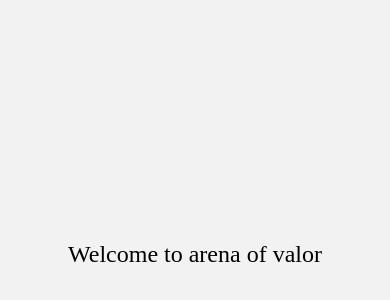
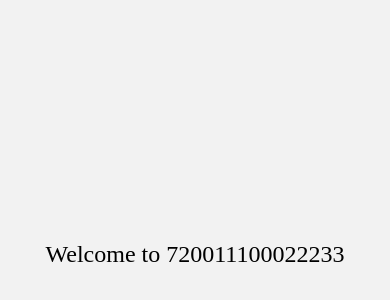
Before and after one commit to NaruchaTMG/tmg-react-native, a React Native app: screen /MainScreen in a window 390 px wide. Shown: the part 168-468 px from the top of the page. Built offline with nearby package versions, Linux system fonts and the light colour scheme.

Commit message:
initial mobx

```diff
--- a/App.tsx
+++ b/App.tsx
@@ -17,6 +17,7 @@
   View,
 } from 'react-native';
 import AppNavigator from './src/AppNavigator.tsx';
+import {store, StoreProvider} from './src/stores';
 
 function FirstWidget(props: {
   onPress: () => void,
@@ -225,7 +226,9 @@
 
 function App(): React.JSX.Element {
   return (
-      <AppNavigator />
+      <StoreProvider value={store}>
+        <AppNavigator />
+      </StoreProvider>
   );
 }
 
--- a/babel.config.js
+++ b/babel.config.js
@@ -1,3 +1,7 @@
 module.exports = {
   presets: ['module:@react-native/babel-preset'],
+  plugins: [["@babel/plugin-proposal-class-properties"]],
+  assumptions: {
+    "setPublicClassFields": false
+  }
 };
--- a/package.json
+++ b/package.json
@@ -15,6 +15,8 @@
     "@react-navigation/bottom-tabs": "^6.6.1",
     "@react-navigation/native": "^6.1.18",
     "@react-navigation/native-stack": "^6.10.1",
+    "mobx": "^6.13.1",
+    "mobx-react": "^9.1.1",
     "react": "18.2.0",
     "react-native": "0.74.3",
     "react-native-safe-area-context": "^4.10.8",
--- a/src/screens/MainScreen.tsx
+++ b/src/screens/MainScreen.tsx
@@ -1,12 +1,16 @@
 import {Text, View} from 'react-native';
 import {globalStyles} from '../GlobalStyles.ts';
+import {useStore} from '../stores';
 
-export default function MainScreen() {
+function MainScreen() {
+  const store = useStore()
   return (
       <View style={globalStyles.containerCenter}>
         <Text style={[globalStyles.notosanBold, {fontSize: 24}]}>
-          Welcome to arena of valor
+          {`Welcome to ${store.identity}`}
         </Text>
       </View>
   )
 }
+
+export default MainScreen
--- /dev/null
+++ b/src/stores/index.ts
@@ -0,0 +1,15 @@
+import {createContext, useContext} from 'react';
+import {makeAutoObservable} from 'mobx';
+
+export class Store {
+  identity: string = "720011100022233"
+
+  constructor() {
+    makeAutoObservable(this)
+  }
+}
+
+export const store = new Store()
+export const StoreContext = createContext<Store>({} as Store);
+export const StoreProvider = StoreContext.Provider;
+export const useStore = (): Store => useContext(StoreContext);
--- a/tsconfig.json
+++ b/tsconfig.json
@@ -1,3 +1,6 @@
 {
-  "extends": "@react-native/typescript-config/tsconfig.json"
+  "extends": "@react-native/typescript-config/tsconfig.json",
+  "compilerOptions": {
+    "useDefineForClassFields": true
+  }
 }
```
Also changed, not shown: 2 other files (tests, documents, lock files or other folders).
